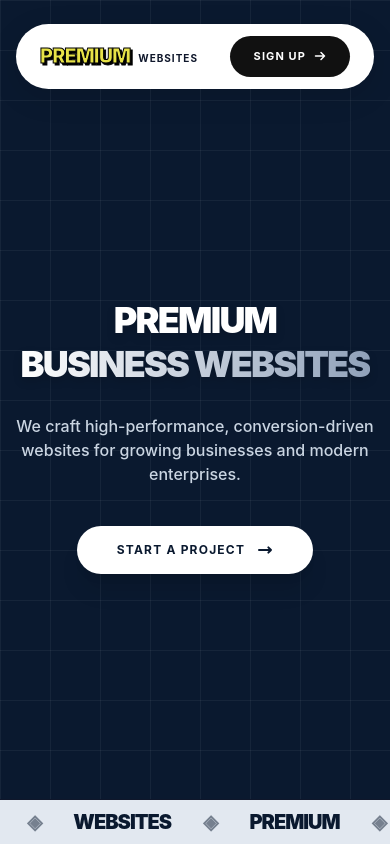
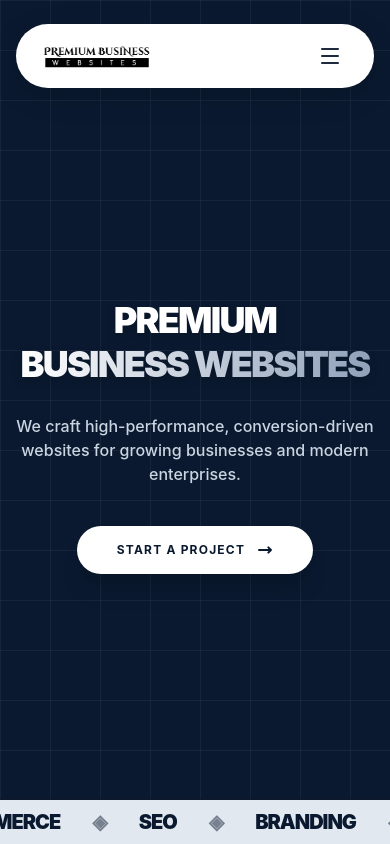
Before and after one commit to deepakbareth/Company-Portfolio, a React (Vite) app: page / in a window 390 px wide. Built offline with nearby package versions, Linux system fonts and the light colour scheme.

Commit message:
navbar and bottum bar update

```diff
--- a/src/components/layout/Navbar.jsx
+++ b/src/components/layout/Navbar.jsx
@@ -1,25 +1,31 @@
-import React from 'react';
+import React, { useState } from 'react';
+import { Menu, X } from 'lucide-react';
+import logoImg from '../../assets/logo.png';
 
 export default function Navbar() {
+  const [isMobileMenuOpen, setIsMobileMenuOpen] = useState(false);
+
   const navLinks = [
-    { name: 'WORK', href: '#work' },
+    { name: 'OUR WORK', href: '#work' },
     { name: 'SERVICES', href: '#services' },
-    { name: 'ABOUT', href: '#about' },
+    { name: 'ABOUT US', href: '#about' },
   ];
 
   return (
-    <div className="fixed top-6 left-0 right-0 z-50 px-4 sm:px-8 flex justify-center w-full pointer-events-none">
+    <>
+      {/* Floating Navbar Pill */}
+      <div className="fixed top-6 left-0 right-0 z-[60] px-4 sm:px-8 flex justify-center w-full pointer-events-none">
         <nav className="pointer-events-auto w-full max-w-6xl bg-white rounded-full flex items-center justify-between px-6 py-3 shadow-[0_8px_30px_rgb(0,0,0,0.12)]">
 
           {/* Logo */}
           <div className="flex items-center">
-          <a href="#" className="font-black text-xl tracking-tighter text-slate-900 flex items-center hover:opacity-80 transition-opacity">
-            <span className="text-[#E7E247] drop-shadow-[2px_2px_0_#000]" style={{ WebkitTextStroke: '1px black' }}>PREMIUM</span>
-            <span className="ml-2 uppercase tracking-widest text-[10px] font-bold mt-1">Websites</span>
+            <a href="#" className="hover:opacity-80 transition-opacity">
+              {/* Added brightness-0 to make the light logo black/dark for visibility on white bg */}
+              <img src={logoImg} alt="Premium Business Websites" className="h-10 md:h-12 w-auto object-cover brightness-0" />
             </a>
           </div>
 
-        {/* Center Links */}
+          {/* Desktop Center Links */}
           <div className="hidden md:flex items-center space-x-8">
             {navLinks.map((link) => (
               <a key={link.name} href={link.href} className="text-slate-800 text-[11px] font-bold tracking-widest uppercase hover:text-blue-600 transition-colors">
@@ -28,17 +34,60 @@ export default function Navbar() {
             ))}
           </div>
 
-        {/* Right Actions */}
-        <div className="flex items-center space-x-6">
-          <a href="#" className="hidden sm:block text-slate-800 text-[11px] font-bold tracking-widest uppercase hover:text-blue-600 transition-colors">
-            LOGIN
+          {/* Desktop Right Actions */}
+          <div className="hidden md:flex items-center space-x-6">
+            <a href="#contact" className="text-slate-800 text-[11px] font-bold tracking-widest uppercase hover:text-blue-600 transition-colors">
+              CONTACT
             </a>
             <button className="bg-[#111] text-white hover:bg-slate-800 text-[11px] font-bold tracking-widest uppercase px-6 py-3 rounded-full flex items-center gap-2 transition-transform active:scale-95">
-            SIGN UP
+              START A PROJECT
               <svg className="w-3 h-3" fill="none" stroke="currentColor" viewBox="0 0 24 24" xmlns="http://www.w3.org/2000/svg"><path strokeLinecap="round" strokeLinejoin="round" strokeWidth={3} d="M14 5l7 7m0 0l-7 7m7-7H3" /></svg>
+            </button>
+          </div>
+
+          {/* Mobile Hamburger Toggle */}
+          <div className="flex md:hidden items-center">
+            <button
+              onClick={() => setIsMobileMenuOpen(!isMobileMenuOpen)}
+              className="p-2 text-slate-800 hover:text-blue-600 transition-colors"
+            >
+              {isMobileMenuOpen ? <X size={24} /> : <Menu size={24} />}
             </button>
           </div>
         </nav>
       </div>
+
+      {/* Mobile Menu Overlay */}
+      {isMobileMenuOpen && (
+        <div className="fixed inset-0 z-50 bg-[#0A192F]/95 backdrop-blur-md flex flex-col items-center justify-center pointer-events-auto md:hidden">
+          <div className="flex flex-col items-center space-y-8 text-white">
+            {navLinks.map((link) => (
+              <a
+                key={link.name}
+                href={link.href}
+                onClick={() => setIsMobileMenuOpen(false)}
+                className="text-2xl font-black tracking-widest uppercase hover:text-slate-300 transition-colors"
+              >
+                {link.name}
+              </a>
+            ))}
+            <a
+              href="#contact"
+              onClick={() => setIsMobileMenuOpen(false)}
+              className="text-2xl font-black tracking-widest uppercase hover:text-slate-300 transition-colors"
+            >
+              CONTACT
+            </a>
+            <button
+              onClick={() => setIsMobileMenuOpen(false)}
+              className="mt-4 bg-white text-[#0A192F] hover:bg-slate-200 text-sm font-bold tracking-widest uppercase px-8 py-4 rounded-full flex items-center gap-2 transition-transform active:scale-95"
+            >
+              START A PROJECT
+              <svg className="w-4 h-4" fill="none" stroke="currentColor" viewBox="0 0 24 24" xmlns="http://www.w3.org/2000/svg"><path strokeLinecap="round" strokeLinejoin="round" strokeWidth={3} d="M14 5l7 7m0 0l-7 7m7-7H3" /></svg>
+            </button>
+          </div>
+        </div>
+      )}
+    </>
   );
 }
--- a/src/components/sections/Hero.jsx
+++ b/src/components/sections/Hero.jsx
@@ -61,9 +61,11 @@ export default function Hero() {
           {/* Repeating Groups */}
           {[...Array(4)].map((_, i) => (
             <React.Fragment key={i}>
-              <span className="mx-4">PREMIUM</span><span className="mx-4 opacity-50">◈</span>
-              <span className="mx-4">BUSINESS</span><span className="mx-4 opacity-50">◈</span>
-              <span className="mx-4">WEBSITES</span><span className="mx-4 opacity-50">◈</span>
+              <span className="mx-4">WEB DESIGN</span><span className="mx-4 opacity-50">◈</span>
+              <span className="mx-4">DEVELOPMENT</span><span className="mx-4 opacity-50">◈</span>
+              <span className="mx-4">E-COMMERCE</span><span className="mx-4 opacity-50">◈</span>
+              <span className="mx-4">SEO</span><span className="mx-4 opacity-50">◈</span>
+              <span className="mx-4">BRANDING</span><span className="mx-4 opacity-50">◈</span>
             </React.Fragment>
           ))}
         </div>
```
Also changed, not shown: src/assets/logo.png (added). Lines whose indentation alone changed are shown as unchanged.
